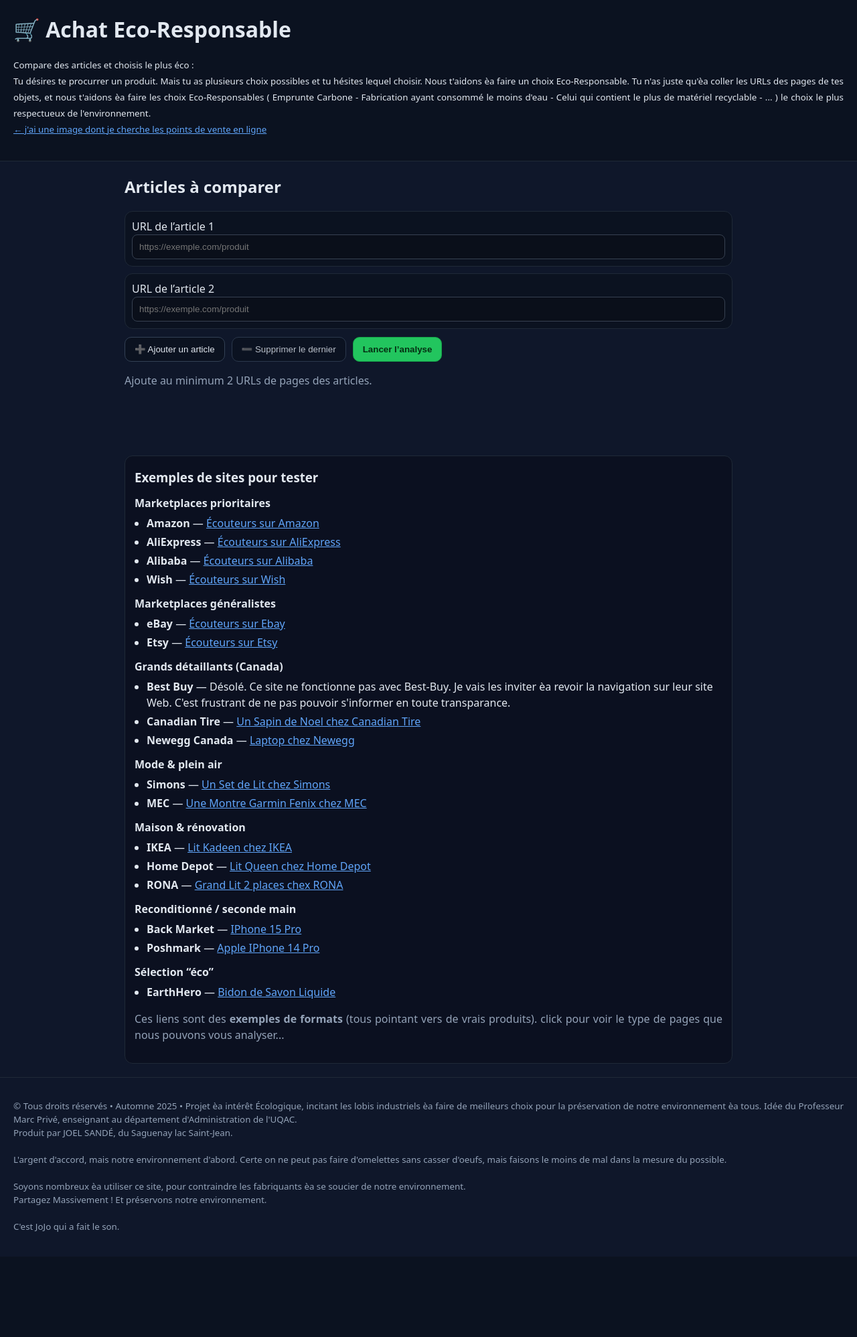
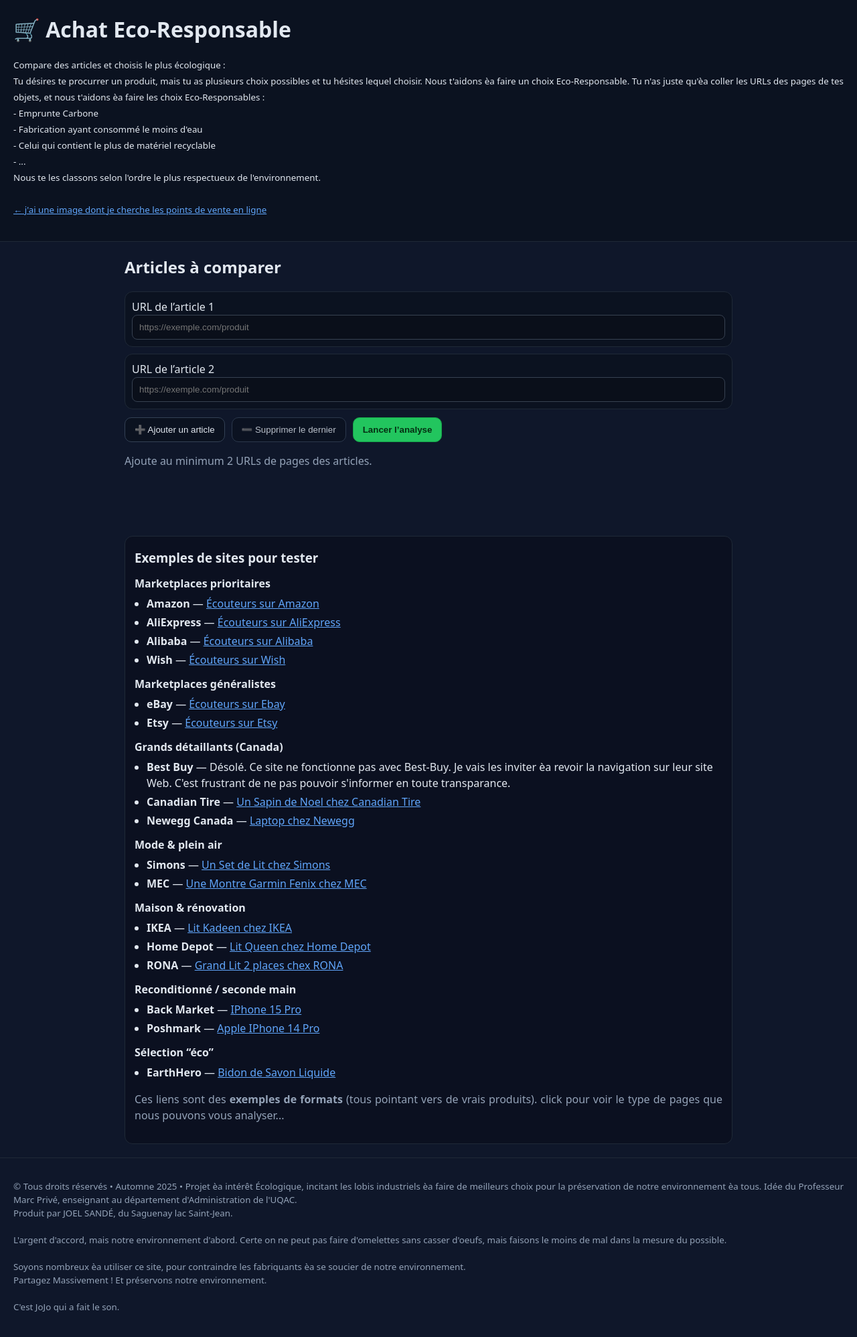
Before and after one commit to joel3500/Achat_Eco_Responsable, a Flask app: page / in a window 1280 px wide. Shown: the whole page at 67% size. Before the commit the page ends 1839 px from the top, so only its background shows below. Run offline with Flask 3, Linux system fonts and the light colour scheme.

Commit message:
modification de la user storie

```diff
--- a/templates/index.html
+++ b/templates/index.html
@@ -24,18 +24,18 @@
     <h1>🛒 Achat Eco-Responsable</h1>
     <p class="small">
         <small>
-          Compare des articles et choisis le plus éco : <br>
-          Tu désires te procurrer un produit.
-          Mais tu as plusieurs choix possibles et tu hésites lequel choisir.
+          Compare des articles et choisis le plus écologique : <br>
+          Tu désires te procurrer un produit, mais tu as plusieurs choix possibles et tu hésites lequel choisir.
           Nous t'aidons èa faire un choix Eco-Responsable.
-          Tu n'as juste qu'èa coller les URLs des pages de tes objets,
-          et nous t'aidons èa faire les choix Eco-Responsables (
-            Emprunte Carbone
-            - Fabrication ayant consommé le moins d'eau
-            - Celui qui contient le plus de matériel recyclable
-            - ... )
-            le choix le plus respectueux de l'environnement.
-           <br><a href="/images">← j'ai une image dont je cherche les points de vente en ligne</a>
+          Tu n'as juste qu'èa coller les URLs des pages de tes objets, et nous t'aidons èa faire les
+          choix Eco-Responsables : <br>
+          - Emprunte Carbone <br>
+          - Fabrication ayant consommé le moins d'eau <br>
+          - Celui qui contient le plus de matériel recyclable <br>
+          - ... <br>
+          Nous te les classons selon l'ordre le plus respectueux de l'environnement.  <br><br>
+
+          <a href="/images">← j'ai une image dont je cherche les points de vente en ligne</a>
         </small>
     </p>
   </header>
```
Also changed, not shown: docs/index.html (+10 -4 lines).
